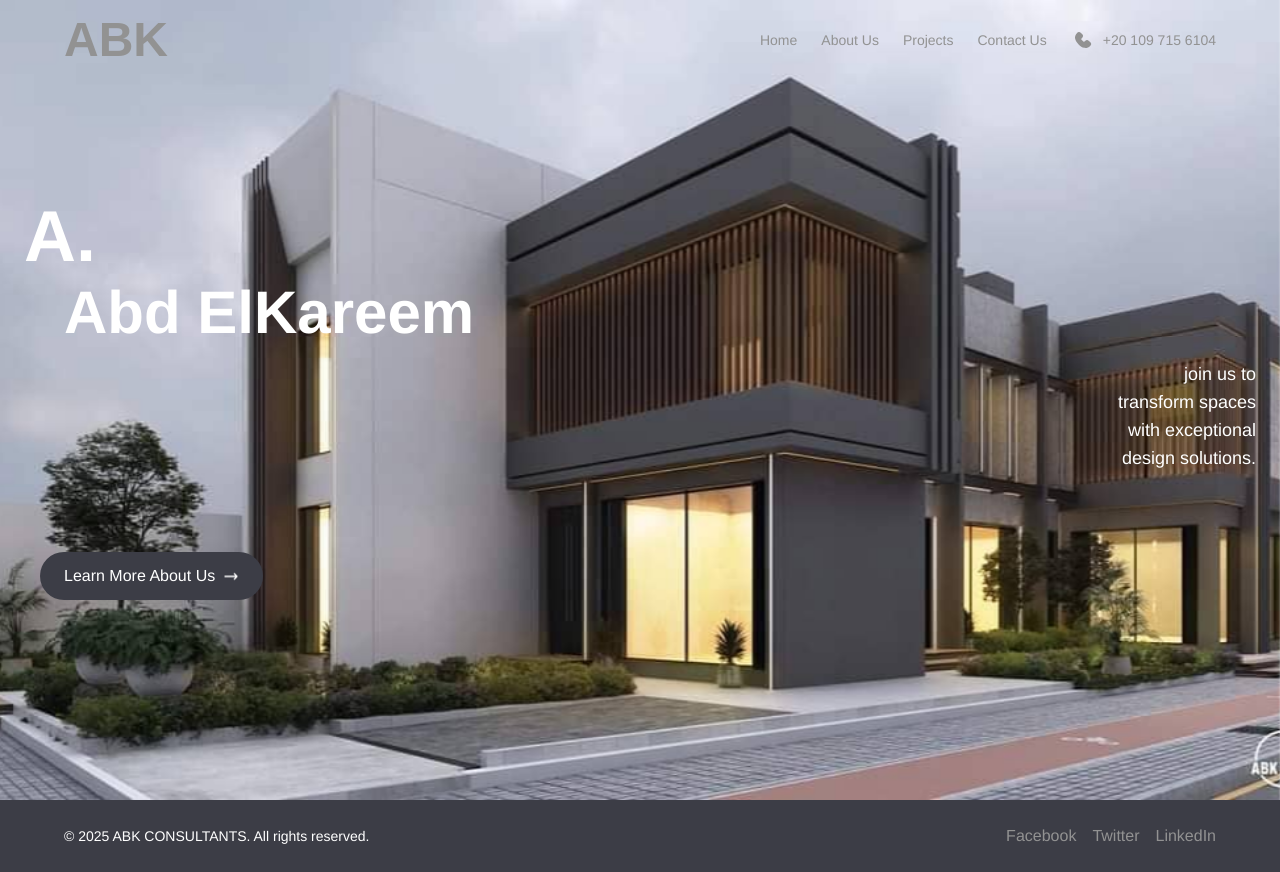
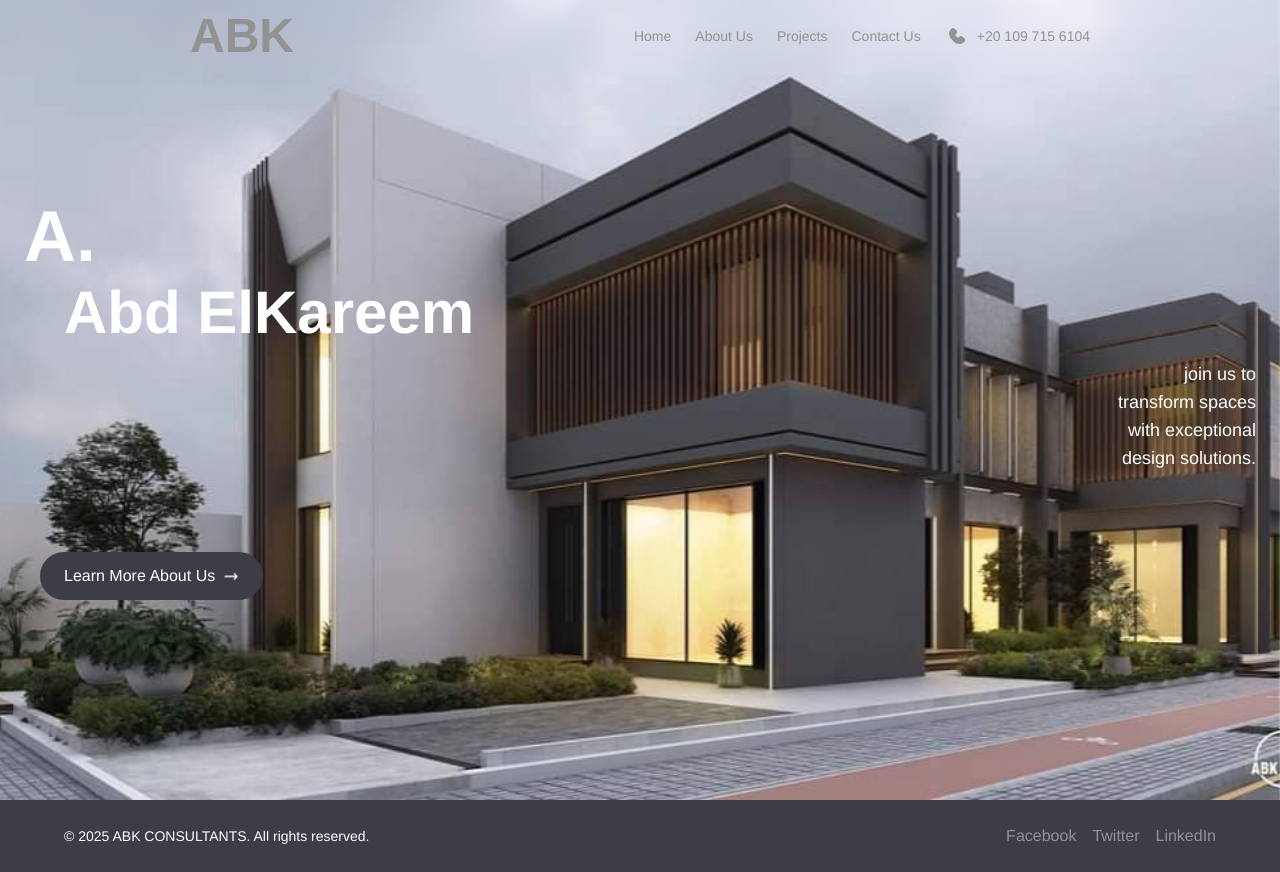
Before and after one commit to esraaabdel-kareem/ABK-App, a Next.js app: page / in a window 1280 px wide. Built offline with nearby package versions, Linux system fonts and the light colour scheme.

Commit message:
Refactor Navbar component layout and structure

```diff
--- a/app/components/Navbar.jsx
+++ b/app/components/Navbar.jsx
@@ -6,8 +6,9 @@ const Navbar = () => {
   const [isOpen, setIsOpen] = useState(false);
 
   return (
-    <div className="flex justify-between items-center container pb-6 pt-4 fixed top-0 left-0 right-0 z-50 ">
-      <div className="navbar-left">
+    <div>
+      <div className="flex justify-around items-center  py-3 px-5 fixed top-0 left-0 right-0  backdrop-blur-md z-50 ">
+        <div className="navbar-left ">
           <h1 className="font-bold font-mono text-5xl text-foreground">ABK</h1>
         </div>
         <div className="navbar-right flex items-center gap-6 text-sm">
@@ -118,6 +119,7 @@ const Navbar = () => {
           )}
         </div>
       </div>
+    </div>
   );
 };
 
```
Lines whose indentation alone changed are shown as unchanged.
